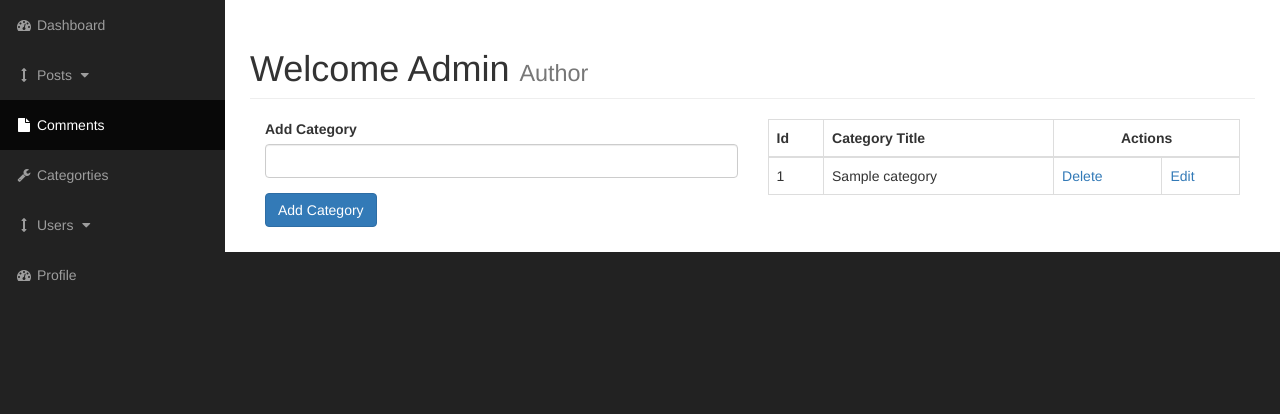
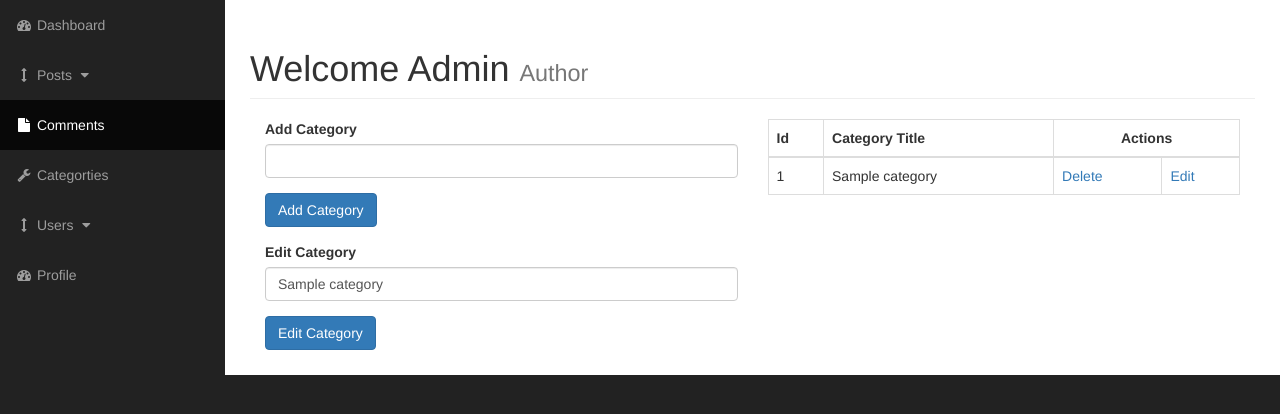
Before and after one commit to Erwin-Cino/CMS_PHP, a PHP site: page /admin/categories.php?edit=1 in a window 1280 px wide. Shown: the part 51-465 px from the top of the page. Run offline with PHP 8.4, Linux system fonts and the light colour scheme; tables that the repository leaves empty or names only in its code hold one stand-in row (values such as "Sample post").

Commit message:
added a new file for updating category to make categories.php uncluttered

```diff
--- a/admin/categories.php
+++ b/admin/categories.php
@@ -62,6 +62,18 @@
                                     <input class="btn btn-primary" type="submit" name="submit" value="Add Category">
                                 </div>
                             </form>
+
+
+                            <?php
+
+                            if(isset($_GET['edit'])) {
+
+                                $cat_id = $_GET['edit'];
+                                include "edit_categories.php";
+                            }
+
+
+                            ?>
 
                         </div>
 
--- /dev/null
+++ b/admin/edit_categories.php
@@ -0,0 +1,66 @@
+ <form action="" method="post">
+                               <label>Edit Category</label>
+
+                                   <?php
+
+                                    if(isset($_GET['edit'])) {
+                                    $cat_id = $_GET['edit'];
+
+                                        $query = "SELECT * from categories WHERE cat_id = {$cat_id}";
+                                        $result_edit = mysqli_query($con,$query);
+
+                                        if(!$result_edit) {
+                                            die("query failed" . mysqli_error($con));
+                                        }
+                                            while ($row = mysqli_fetch_assoc($result_edit)) {
+                                             $cat_title = $row['cat_title'];
+                                             $cat_id = $row['cat_id'];
+
+                                            }
+                                    ?>
+
+
+                                <div class="form-group">
+                                    <input value="<?php if(isset($cat_title)) {echo $cat_title;} ?>" class="form-control" type="text" name="cat_title">
+                                </div>
+
+                                  <?php
+                                    }
+                                 ?>
+
+
+
+
+
+                                <?php // UPDATE QUERY
+                                    //will find all category id equating to the delete button using GET method and deletes them
+                                if(isset($_POST['edit'])) {
+
+                                    $update_cat_title = $_POST['cat_title'];
+
+                                        $update_query = "UPDATE categories SET cat_title='{$update_cat_title}' WHERE cat_id = {$cat_id}";
+                                        $update_cat_title = mysqli_query($con,$update_query);
+                                        //header("Location: categories.php");
+
+                                        if(!$update_cat_title) {
+                                            die("query failed" . mysqli_error($con));
+                                        }
+
+                                        if($update_query) {
+                                            echo "Category Edited!";
+                                        }
+                                }
+
+
+                                ?>
+
+
+
+
+
+
+
+                                 <div class="form-group">
+                                    <input class="btn btn-primary" type="submit" name="edit" value="Edit Category">
+                                </div>
+                            </form>
```
